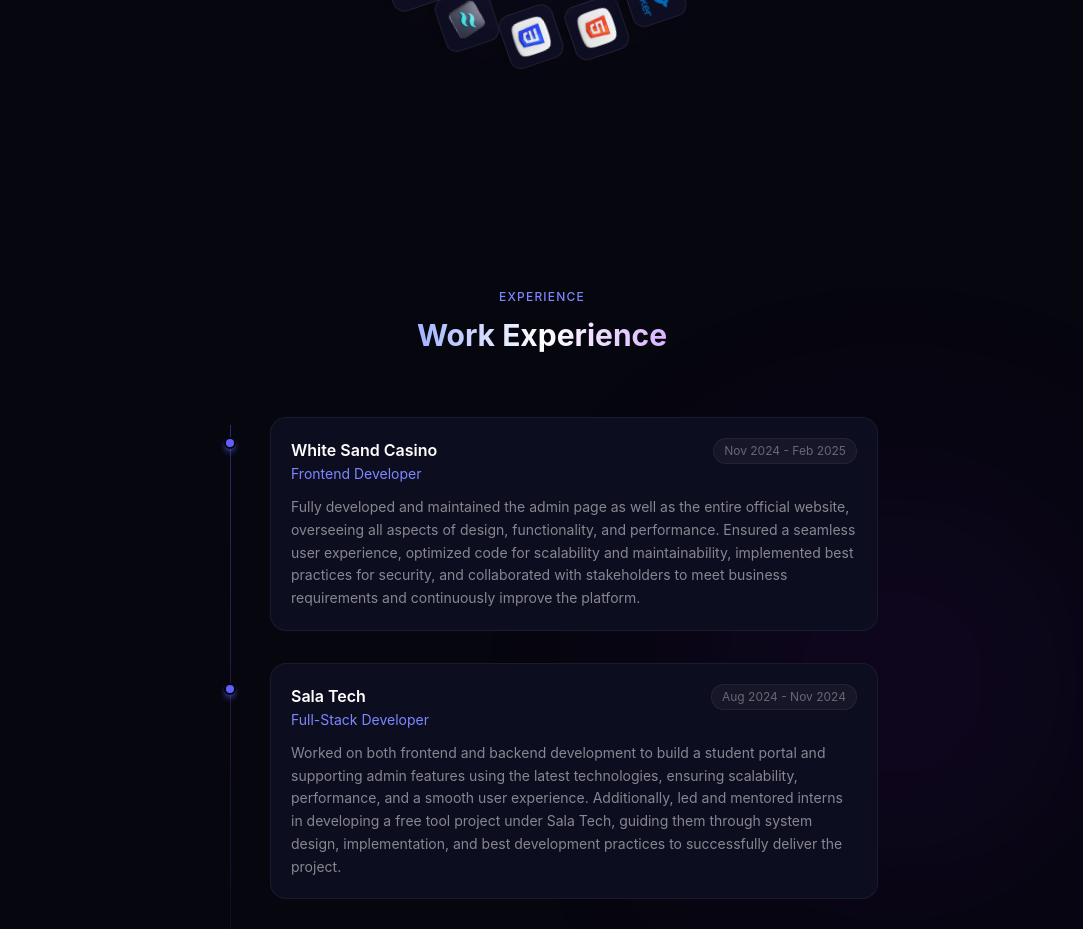
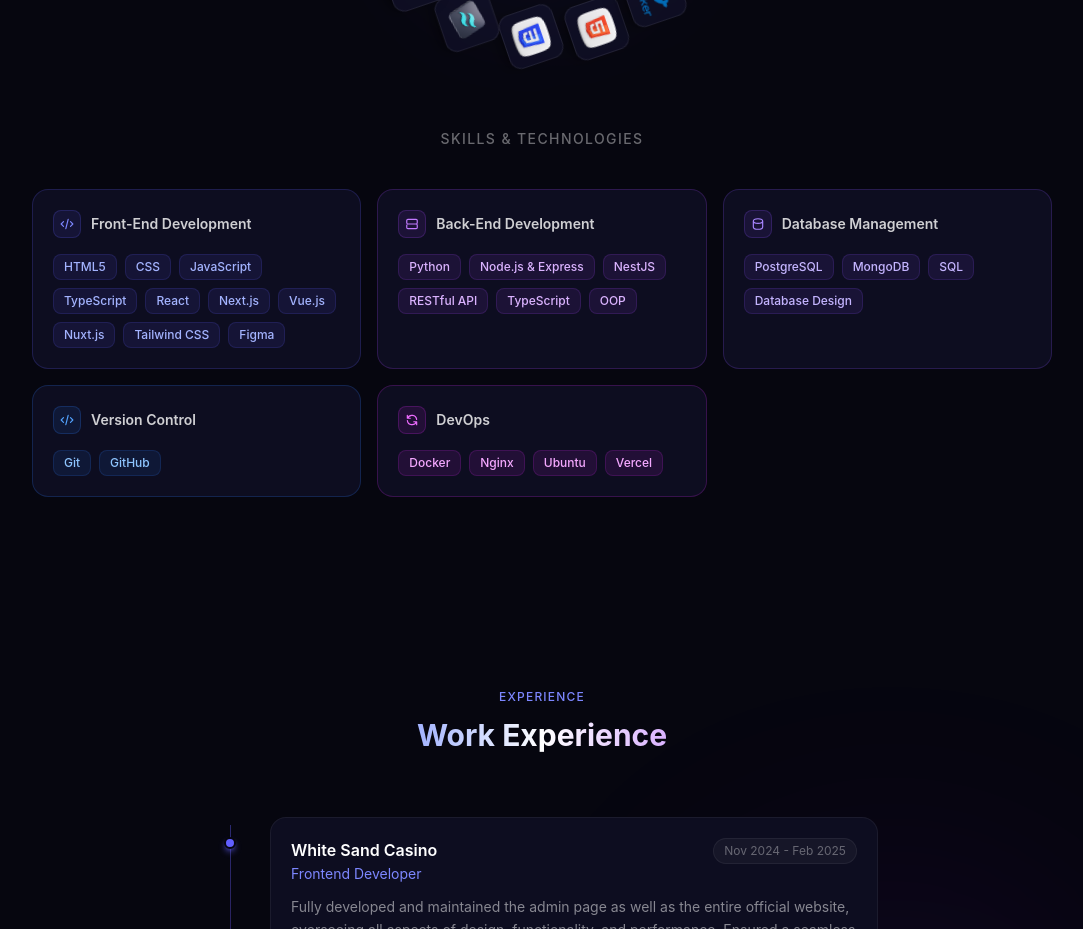
Before and after one commit to SokunPanha/myportfolio, a Nuxt app: page / in a window 1280 px wide. Shown: the part 1660-2589 px from the top of the page, without its empty margins (98-1181 px from the left). Built offline with nearby package versions, Linux system fonts and the light colour scheme.

Commit message:
feat: enhance About section with skill groups and icons, update localization for skills and technologies in English, Khmer, and Chinese

```diff
--- a/app/components/section/about.vue
+++ b/app/components/section/about.vue
@@ -1,11 +1,58 @@
-<script setup>
+<script setup lang="ts">
 import { useFetchAboutMe } from '~/compossables/recent-work/useFetchAboutMe';
 const { aboutMe } = useFetchAboutMe()
 const { t } = useI18n()
+
+const groupIcons: Record<string, string> = {
+    frontend: 'M10 20l4-16m4 4l4 4-4 4M6 16l-4-4 4-4',
+    backend: 'M5 12h14M5 12a2 2 0 01-2-2V6a2 2 0 012-2h14a2 2 0 012 2v4a2 2 0 01-2 2M5 12a2 2 0 00-2 2v4a2 2 0 002 2h14a2 2 0 002-2v-4a2 2 0 00-2-2',
+    database: 'M4 7v10c0 2.21 3.582 4 8 4s8-1.79 8-4V7M4 7c0 2.21 3.582 4 8 4s8-1.79 8-4M4 7c0-2.21 3.582-4 8-4s8 1.79 8 4',
+    versionControl: 'M10 20l4-16m4 4l4 4-4 4M6 16l-4-4 4-4',
+    devops: 'M4 4v5h.582m15.356 2A8.001 8.001 0 004.582 9m0 0H9m11 11v-5h-.581m0 0a8.003 8.003 0 01-15.357-2m15.357 2H15',
+}
+
+const groupColors: Record<string, string> = {
+    frontend: 'indigo',
+    backend: 'purple',
+    database: 'violet',
+    versionControl: 'blue',
+    devops: 'fuchsia',
+}
+
+const colorClasses: Record<string, { border: string; icon: string; badge: string }> = {
+    indigo: {
+        border: 'border-indigo-500/20 hover:border-indigo-500/40',
+        icon: 'bg-indigo-500/10 border-indigo-500/20 text-indigo-400',
+        badge: 'bg-indigo-500/10 border-indigo-500/15 text-indigo-300',
+    },
+    purple: {
+        border: 'border-purple-500/20 hover:border-purple-500/40',
+        icon: 'bg-purple-500/10 border-purple-500/20 text-purple-400',
+        badge: 'bg-purple-500/10 border-purple-500/15 text-purple-300',
+    },
+    violet: {
+        border: 'border-violet-500/20 hover:border-violet-500/40',
+        icon: 'bg-violet-500/10 border-violet-500/20 text-violet-400',
+        badge: 'bg-violet-500/10 border-violet-500/15 text-violet-300',
+    },
+    blue: {
+        border: 'border-blue-500/20 hover:border-blue-500/40',
+        icon: 'bg-blue-500/10 border-blue-500/20 text-blue-400',
+        badge: 'bg-blue-500/10 border-blue-500/15 text-blue-300',
+    },
+    fuchsia: {
+        border: 'border-fuchsia-500/20 hover:border-fuchsia-500/40',
+        icon: 'bg-fuchsia-500/10 border-fuchsia-500/20 text-fuchsia-400',
+        badge: 'bg-fuchsia-500/10 border-fuchsia-500/15 text-fuchsia-300',
+    },
+}
+
+const versionControlIcon = 'M12 11c0 3.517-1.009 6.799-2.753 9.571m-3.44-2.04l.054-.09A13.916 13.916 0 008 11a4 4 0 118 0c0 1.017-.07 2.019-.203 3m-2.118 6.844A21.88 21.88 0 0015.171 17m3.839 1.132c.645-2.266.99-4.659.99-7.132A8 8 0 008 4.07M3 15.364c.64-1.319 1-2.8 1-4.364 0-1.457.39-2.823 1.07-4'
 </script>
 
 <template>
   <section class="py-24 px-6 md:px-10" id="about">
+    <!-- Section Header -->
     <UiReveal>
       <div class="flex flex-col items-center gap-3 text-center mb-16">
         <span class="text-xs font-medium tracking-widest uppercase text-indigo-400">{{ t('about.label') }}</span>
@@ -16,10 +63,10 @@ const { t } = useI18n()
       </div>
     </UiReveal>
 
+    <!-- Orbit -->
     <UiReveal :delay="120">
       <div class="flex justify-center p-4 sm:p-6 md:p-10 max-md:overflow-hidden">
         <div class="relative">
-          <!-- Rotating ring -->
           <div
             class="relative w-[280px] h-[280px] md:w-[380px] md:h-[380px]
                    rounded-full animate-[spin_35s_linear_infinite]
@@ -45,12 +92,56 @@ const { t } = useI18n()
             <div class="absolute left-1/2 top-1/2 w-1/2 h-1/2 -translate-x-1/2 -translate-y-1/2 rounded-full blur-3xl bg-indigo-600/25 animate-pulse pointer-events-none"></div>
           </div>
 
-          <!-- Center image -->
           <div class="absolute left-1/2 top-1/2 -translate-x-1/2 -translate-y-1/2 pointer-events-none">
             <img src="/images/meditation.webp" alt="Meditation" class="w-20 h-20 md:w-28 md:h-28" />
           </div>
         </div>
       </div>
     </UiReveal>
+
+    <!-- Skill Groups -->
+    <div class="mt-8">
+      <UiReveal>
+        <p class="text-center text-sm font-medium text-white/40 tracking-widest uppercase mb-10">{{ t('about.skillsTitle') }}</p>
+      </UiReveal>
+
+      <div class="grid grid-cols-1 sm:grid-cols-2 lg:grid-cols-3 gap-4">
+        <UiReveal
+          v-for="(group, index) in aboutMe.skillGroups"
+          :key="group.key"
+          :delay="index * 80"
+        >
+          <div
+            class="bg-[#0d0d20] border rounded-2xl p-5 transition-colors duration-300 h-full"
+            :class="colorClasses[groupColors[group.key]].border"
+          >
+            <!-- Group header -->
+            <div class="flex items-center gap-2.5 mb-4">
+              <div
+                class="w-7 h-7 rounded-lg border flex items-center justify-center shrink-0"
+                :class="colorClasses[groupColors[group.key]].icon"
+              >
+                <svg class="w-3.5 h-3.5" fill="none" viewBox="0 0 24 24" stroke="currentColor" stroke-width="2">
+                  <path stroke-linecap="round" stroke-linejoin="round" :d="groupIcons[group.key]" />
+                </svg>
+              </div>
+              <h3 class="text-sm font-semibold text-white/80">{{ t(`about.groups.${group.key}`) }}</h3>
+            </div>
+
+            <!-- Skill tags -->
+            <div class="flex flex-wrap gap-2">
+              <span
+                v-for="skill in group.skills"
+                :key="skill"
+                class="text-xs px-2.5 py-1 rounded-lg border font-medium"
+                :class="colorClasses[groupColors[group.key]].badge"
+              >
+                {{ skill }}
+              </span>
+            </div>
+          </div>
+        </UiReveal>
+      </div>
+    </div>
   </section>
 </template>
--- a/app/compossables/recent-work/useFetchAboutMe.ts
+++ b/app/compossables/recent-work/useFetchAboutMe.ts
@@ -2,7 +2,6 @@
 export function useFetchAboutMe() {
 
     const aboutMe = {
-        description: "I am a Frontend Web Developer with strong experience in modern frameworks such as React, Next.js, Vue, and Nuxt, focused on building responsive, scalable, and user-friendly interfaces. I have working knowledge of backend development, primarily with NestJS, which allows me to collaborate effectively across the stack and build well-integrated frontend solutions. I specialize in UI development and design systems using Tailwind CSS, Ant Design, and shadcn/ui, and I am comfortable working with PostgreSQL, Docker, Git, and Figma to deliver clean, production-ready applications.",
         skills: [
             'html.webp',
             'css.webp',
@@ -20,7 +19,29 @@ export function useFetchAboutMe() {
             'nestjs.webp',
             'postgres.webp',
             'docker.webp'
+        ],
+        skillGroups: [
+            {
+                key: 'frontend',
+                skills: ['HTML5', 'CSS', 'JavaScript', 'TypeScript', 'React', 'Next.js', 'Vue.js', 'Nuxt.js', 'Tailwind CSS', 'Figma']
+            },
+            {
+                key: 'backend',
+                skills: ['Python', 'Node.js & Express', 'NestJS', 'RESTful API', 'TypeScript', 'OOP']
+            },
+            {
+                key: 'database',
+                skills: ['PostgreSQL', 'MongoDB', 'SQL', 'Database Design']
+            },
+            {
+                key: 'versionControl',
+                skills: ['Git', 'GitHub']
+            },
+            {
+                key: 'devops',
+                skills: ['Docker', 'Nginx', 'Ubuntu', 'Vercel']
+            }
         ]
     }
-    return {aboutMe}
+    return { aboutMe }
 }
--- a/locales/en.json
+++ b/locales/en.json
@@ -18,6 +18,14 @@
   "about": {
     "label": "About",
     "title": "About Me",
+    "skillsTitle": "Skills & Technologies",
+    "groups": {
+      "frontend": "Front-End Development",
+      "backend": "Back-End Development",
+      "database": "Database Management",
+      "versionControl": "Version Control",
+      "devops": "DevOps"
+    },
     "description": "I am a Frontend Web Developer with strong experience in modern frameworks such as React, Next.js, Vue, and Nuxt, focused on building responsive, scalable, and user-friendly interfaces. I have working knowledge of backend development, primarily with NestJS, which allows me to collaborate effectively across the stack and build well-integrated frontend solutions. I specialize in UI development and design systems using Tailwind CSS, Ant Design, and shadcn/ui, and I am comfortable working with PostgreSQL, Docker, Git, and Figma to deliver clean, production-ready applications."
   },
   "workExperience": {
--- a/locales/km.json
+++ b/locales/km.json
@@ -18,6 +18,14 @@
   "about": {
     "label": "អំពី",
     "title": "អំពីខ្ញុំ",
+    "skillsTitle": "ជំនាញ និងបច្ចេកវិទ្យា",
+    "groups": {
+      "frontend": "ការអភិវឌ្ឍន៍ Front-End",
+      "backend": "ការអភិវឌ្ឍន៍ Back-End",
+      "database": "ការគ្រប់គ្រងមូលដ្ឋានទិន្នន័យ",
+      "versionControl": "ការគ្រប់គ្រងកំណែ",
+      "devops": "DevOps"
+    },
     "description": "ខ្ញុំជាអ្នកអភិវឌ្ឍន៍គេហទំព័រ Frontend ដែលមានបទពិសោធន៍ខ្លាំងក្នុង frameworks ទំនើបដូចជា React, Next.js, Vue និង Nuxt ផ្តោតលើការបង្កើតចំណុចប្រទាក់ដែលឆ្លើយតប មានមាត្រដ្ឋាន និងងាយស្រួលប្រើ។ ខ្ញុំមានចំណេះដឹងក្នុងការអភិវឌ្ឍន៍ backend ជាពិសេសជាមួយ NestJS ដែលអនុញ្ញាតឱ្យខ្ញុំសហការប្រកបដោយប្រសិទ្ធភាពនៅទូទាំង stack និងបង្កើតដំណោះស្រាយ frontend ដែលរួមបញ្ចូលគ្នាបានល្អ។ ខ្ញុំមានជំនាញក្នុងការអភិវឌ្ឍន៍ UI និងប្រព័ន្ធរចនាដោយប្រើ Tailwind CSS, Ant Design និង shadcn/ui ហើយខ្ញុំមានភាពងាយស្រួលក្នុងការធ្វើការជាមួយ PostgreSQL, Docker, Git និង Figma ដើម្បីផ្តល់នូវកម្មវិធីស្អាត និងត្រៀមរួចរាល់សម្រាប់ផលិតកម្ម។"
   },
   "workExperience": {
--- a/locales/zh.json
+++ b/locales/zh.json
@@ -18,6 +18,14 @@
   "about": {
     "label": "关于",
     "title": "关于我",
+    "skillsTitle": "技能与技术",
+    "groups": {
+      "frontend": "前端开发",
+      "backend": "后端开发",
+      "database": "数据库管理",
+      "versionControl": "版本控制",
+      "devops": "DevOps"
+    },
     "description": "我是一名前端网页开发工程师，在React、Next.js、Vue和Nuxt等现代框架方面拥有丰富的经验，专注于构建响应式、可扩展且用户友好的界面。我具备后端开发知识，主要使用NestJS，这使我能够有效地跨堆栈协作，构建良好集成的前端解决方案。我专门从事UI开发和设计系统，使用Tailwind CSS、Ant Design和shadcn/ui，并且能够熟练使用PostgreSQL、Docker、Git和Figma来交付干净、可投入生产的应用程序。"
   },
   "workExperience": {
```
